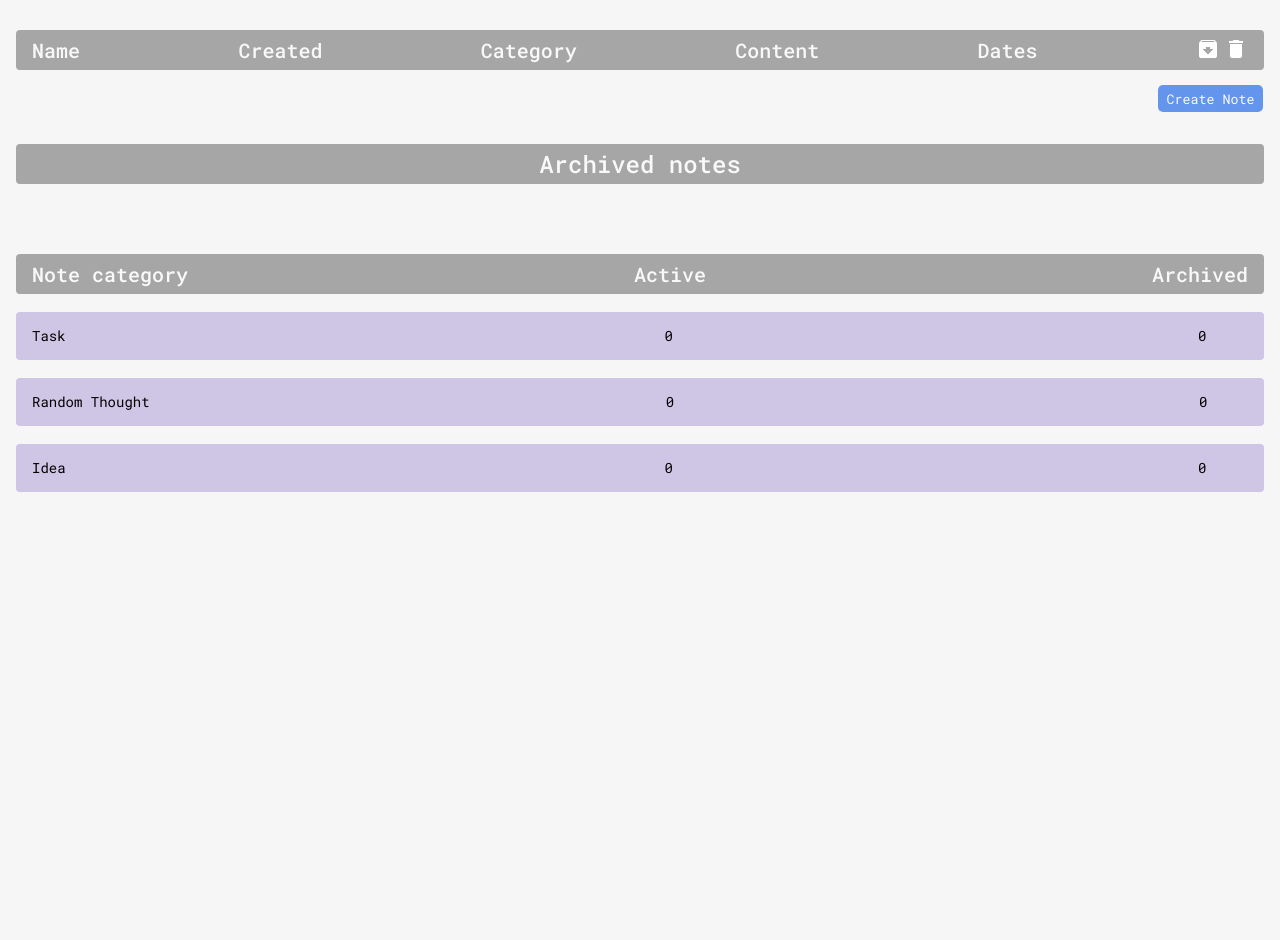
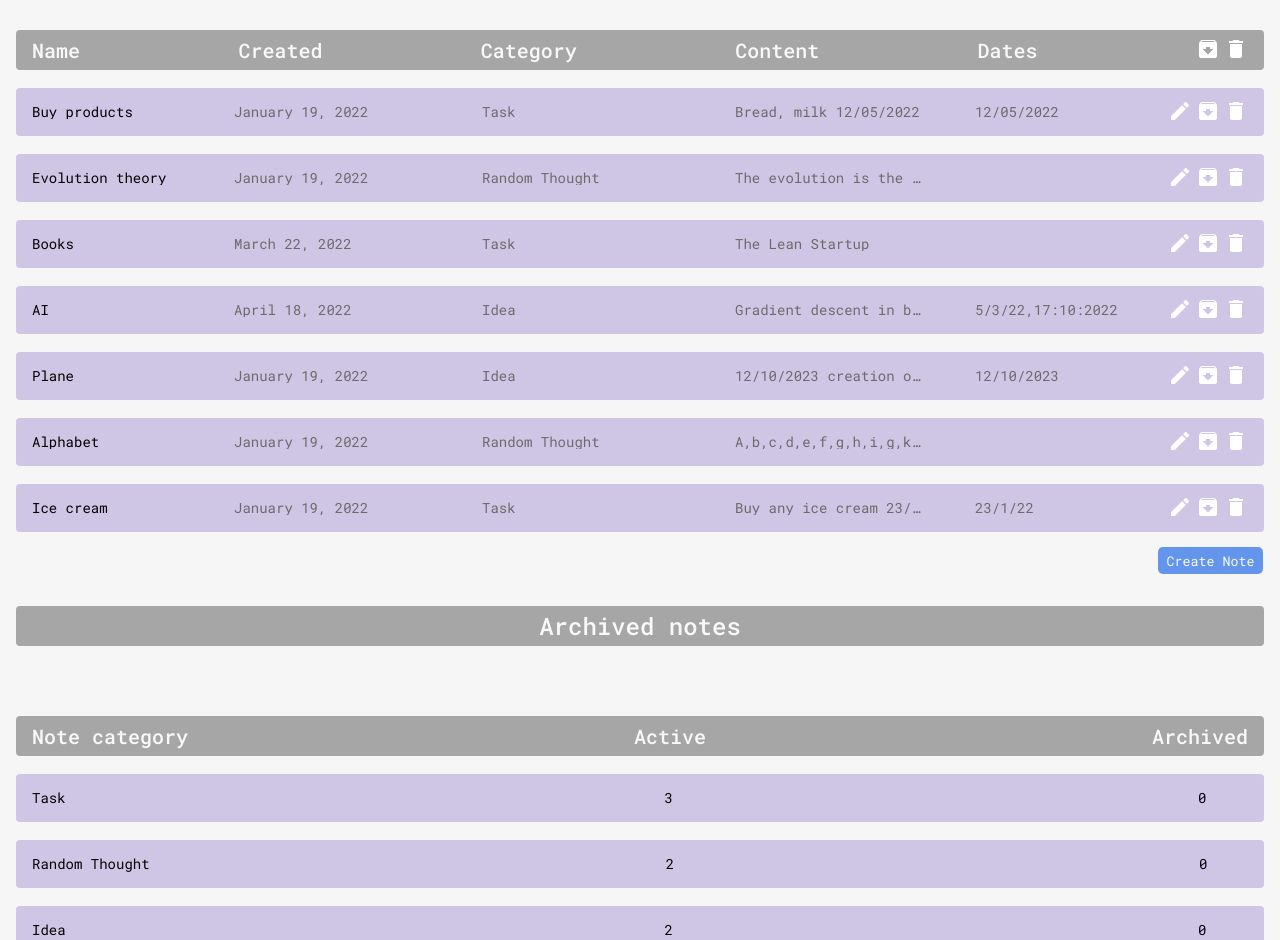
Before and after one commit to boichukVitalii/notes-app, a plain HTML site: page index.html in a window 1280 px wide. Shown: the top 940 px of the page. Before the commit the page ends 800 px from the top, so only its background shows below. Drawn offline with Linux system fonts and the light colour scheme.

Commit message:
Finished

```diff
--- a/index.html
+++ b/index.html
@@ -58,6 +58,6 @@
             </div>
         </div>
     </div>
-    <script type="module">import "./scripts/app.js";</script>
+    <script type="module">import "./note-app/app.js";</script>
 </body>
 </html>
--- /dev/null
+++ b/note-app/app.js
@@ -0,0 +1,25 @@
+import { createFormFunc } from './creation/create-note-form.js'
+import { manageNotes } from './managment/manage-notes.js'
+import { init } from './creation/default-notes.js'
+
+const createNoteBtn = document.querySelector('.create-btn')
+const notesList = document.querySelector('.notes-list')
+const archivedNotesList = document.querySelector('.archive-notes-list')
+
+const arr = [
+    ['Buy products', 'January 19, 2022', 'Task', 'Bread, milk 12/05/2022', '12/05/2022'],
+    ['Evolution theory', 'January 19, 2022', 'Random Thought', 'The evolution is the change', ' '],
+    ['Books', 'March 22, 2022', 'Task', 'The Lean Startup', ' '],
+    ['AI', 'April 18, 2022', 'Idea', 'Gradient descent in backpropagation algorithm, date: 5/3/22 or 17:10:2022', ['5/3/22', '17:10:2022']],
+    ['Plane', 'January 19, 2022', 'Idea', '12/10/2023 creation of the plane', '12/10/2023'],
+    ['Alphabet', 'January 19, 2022', 'Random Thought', 'A,b,c,d,e,f,g,h,i,g,k,l...', ' '],
+    ['Ice cream', 'January 19, 2022', 'Task', 'Buy any ice cream 23/1/22', '23/1/22'],
+]
+
+for (let i = 0; i < 7; i++) {
+    init(arr, i)
+}
+
+createNoteBtn.addEventListener('click', createFormFunc)
+notesList.addEventListener('click', manageNotes)
+archivedNotesList.addEventListener('click', manageNotes)
--- a/scripts/addNote.js
+++ b/note-app/creation/addNote.js
@@ -1,5 +1,5 @@
-import { formatDate } from './formattedDate.js'
-import { countNotesByCategory } from './summary.js'
+import { formatDate } from '../managment/formattedDate.js'
+import { countNotesByCategory } from '../summary-table/summary.js'
 
 export const addNote = event => {
     event.preventDefault()
--- a/scripts/create-note-form.js
+++ b/note-app/creation/create-note-form.js
@@ -1,5 +1,5 @@
 import { addNote } from './addNote.js'
-import { editNote } from './edit-note.js'
+import { editNote } from '../managment/edit-note.js'
 
 export const createFormFunc = (e, note) => {
     const todoContainer = document.querySelector('.todo-container')
@@ -124,5 +124,4 @@ export const createFormFunc = (e, note) => {
     } else {
         createSubmitBtn.addEventListener('click', addNote)
     }
-
 }
--- /dev/null
+++ b/note-app/creation/default-notes.js
@@ -0,0 +1,63 @@
+import { countNotesByCategory } from '../summary-table/summary.js';
+
+export const init = (arr, i) => {
+
+    const notesDiv = document.createElement('div')
+    notesDiv.classList.add('notes')
+
+    const newNote = document.createElement('li')
+    const nameDiv = document.createElement('div')
+    nameDiv.classList.add('note-column-name')
+    newNote.appendChild(nameDiv)
+    const createdDateDiv = document.createElement('div')
+    createdDateDiv.classList.add('note-column-created')
+    newNote.appendChild(createdDateDiv)
+    const noteCategoryDiv = document.createElement('div')
+    noteCategoryDiv.classList.add('note-column-category')
+    newNote.appendChild(noteCategoryDiv)
+    const noteContentDiv = document.createElement('div')
+    noteContentDiv.classList.add('note-column-content')
+    newNote.appendChild(noteContentDiv)
+    const noteDatesDiv = document.createElement('div')
+    noteDatesDiv.classList.add('note-column-dates')
+    newNote.appendChild(noteDatesDiv)
+
+    nameDiv.innerText = arr[i][0]
+    createdDateDiv.innerText = arr[i][1]
+    noteCategoryDiv.innerText = arr[i][2]
+    noteContentDiv.innerText = arr[i][3]
+    noteDatesDiv.innerText = arr[i][4]
+
+    newNote.classList.add('note-item')
+    notesDiv.appendChild(newNote)
+
+    //Creating buttons for editing, archiving and deleting notes
+    const buttonsPanel = document.createElement('div')
+    buttonsPanel.classList.add('button-panel')
+    newNote.appendChild(buttonsPanel)
+
+    const editBtn = document.createElement('span')
+    editBtn.classList.add('material-icons')
+    editBtn.classList.add('edit-button')
+    editBtn.innerText = 'edit'
+    buttonsPanel.appendChild(editBtn)
+
+    const archiveBtn = document.createElement('span')
+    archiveBtn.classList.add('material-icons')
+    archiveBtn.classList.add('archive-button')
+    archiveBtn.innerText = 'archive'
+    buttonsPanel.appendChild(archiveBtn)
+
+    const deleteBtn = document.createElement('span')
+    deleteBtn.classList.add('material-icons')
+    deleteBtn.classList.add('delete-button')
+    deleteBtn.innerText = 'delete'
+    buttonsPanel.appendChild(deleteBtn)
+
+    //Append to ul list (.'notes-list')
+    const notesList = document.querySelector('.notes-list')
+    notesList.appendChild(notesDiv)
+
+
+    countNotesByCategory(notesDiv,'active')
+}
--- a/scripts/archive-note.js
+++ b/note-app/managment/archive-note.js
@@ -1,4 +1,4 @@
-import { countNotesByCategory } from './summary.js'
+import { countNotesByCategory } from '../summary-table/summary.js'
 
 export const archiveNote = note => {
     const archiveNote = note
--- a/scripts/delete-note.js
+++ b/note-app/managment/delete-note.js
@@ -1,4 +1,4 @@
-import { countNotesByCategory } from "./summary.js";
+import { countNotesByCategory } from "../summary-table/summary.js";
 
 export const deleteNote = (note) => {
     if (note.parentElement.className === 'archive-notes-list') {
--- a/scripts/edit-note.js
+++ b/note-app/managment/edit-note.js
@@ -1,5 +1,5 @@
 import { formatDate } from './formattedDate.js'
-import { countNotesByCategory } from './summary.js';
+import { countNotesByCategory } from '../summary-table/summary.js';
 
 export const editNote = (event, note) => {
     event.preventDefault()
--- a/scripts/manage-notes.js
+++ b/note-app/managment/manage-notes.js
@@ -1,7 +1,7 @@
 import { archiveNote } from './archive-note.js'
 import { deleteNote } from './delete-note.js'
 import { unarchiveNote } from './unarchive-note.js'
-import { createFormFunc } from './create-note-form.js'
+import { createFormFunc } from '../creation/create-note-form.js'
 
 export const manageNotes = e => {
     const item = e.target
--- a/scripts/unarchive-note.js
+++ b/note-app/managment/unarchive-note.js
@@ -1,4 +1,4 @@
-import { countNotesByCategory } from './summary.js'
+import { countNotesByCategory } from '../summary-table/summary.js'
 
 export const unarchiveNote = note => {
     const unarchivedNote = note
--- a/scripts/app.js
+++ /dev/null
@@ -1,10 +0,0 @@
-import { createFormFunc } from './create-note-form.js'
-import { manageNotes } from './manage-notes.js'
-
-const createNoteBtn = document.querySelector('.create-btn')
-const notesList = document.querySelector('.notes-list')
-const archivedNotesList = document.querySelector('.archive-notes-list')
-
-createNoteBtn.addEventListener('click', createFormFunc)
-notesList.addEventListener('click', manageNotes)
-archivedNotesList.addEventListener('click', manageNotes)
```
Also changed, not shown: note-app/managment/formattedDate.js (renamed from scripts/formattedDate.js), note-app/summary-table/summary.js (renamed from scripts/summary.js).
